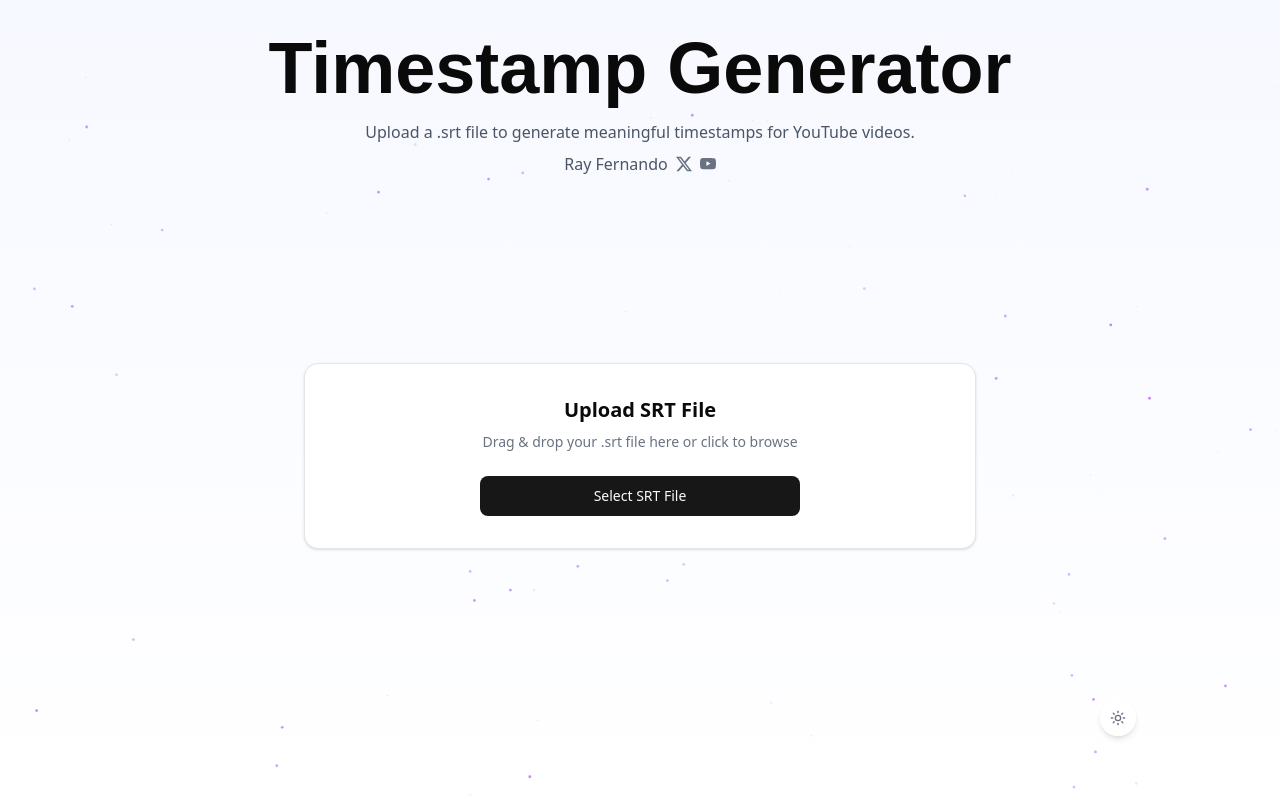
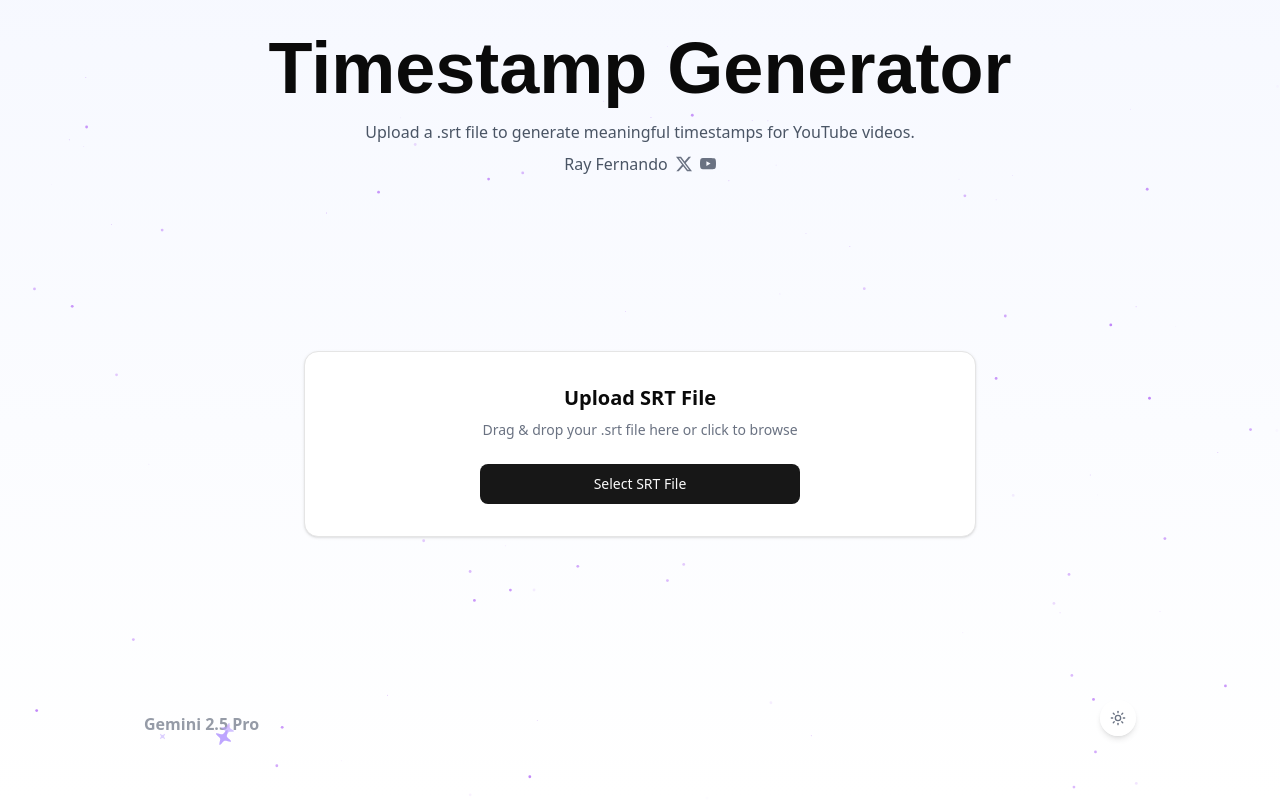
Before and after one commit to bencium/vibestamps, a Next.js app: page / in a window 1280 px wide. Built offline with nearby package versions, Linux system fonts and the light colour scheme; a web font is replaced by a local one.

Commit message:
addes sparkles

```diff
--- a/app/page.tsx
+++ b/app/page.tsx
@@ -8,6 +8,7 @@ import { SrtEntry } from "@/lib/srt-parser";
 import { Button } from "@/components/ui/button";
 import { Particles } from "@/components/magicui/particles";
 import { ThemeToggle } from "@/components/ui/theme-toggle";
+import { SparklesText } from "@/components/magicui/sparkles-text";
 
 const doto = Doto({ weight: "900", subsets: ["latin"] });
 
@@ -222,7 +223,11 @@ export default function Home() {
 
         {/* Footer */}
         <footer className="mt-auto pt-8 pb-8 text-gray-500 dark:text-gray-400 text-sm flex flex-col">
-          <div className="flex items-center justify-end w-full">
+          <div className="flex items-center justify-between w-full">
+            {/* Gemini 2.5 Pro attribution */}
+            <div className="opacity-70 hover:opacity-100 transition-opacity">
+              <SparklesText text="Gemini 2.5 Pro" className="text-base" sparklesCount={5} />
+            </div>
             {/* Theme Toggle Button */}
             <div className="absolute bottom-0 right-4 md:bottom-8 md:right-4">
               <ThemeToggle />
--- /dev/null
+++ b/components/magicui/sparkles-text.tsx
@@ -0,0 +1,150 @@
+"use client";
+
+import { motion } from "motion/react";
+import { CSSProperties, ReactElement, useEffect, useState } from "react";
+
+import { cn } from "@/lib/utils";
+
+interface Sparkle {
+  id: string;
+  x: string;
+  y: string;
+  color: string;
+  delay: number;
+  scale: number;
+  lifespan: number;
+}
+
+const Sparkle: React.FC<Sparkle> = ({ id, x, y, color, delay, scale }) => {
+  return (
+    <motion.svg
+      key={id}
+      className="pointer-events-none absolute z-20"
+      initial={{ opacity: 0, left: x, top: y }}
+      animate={{
+        opacity: [0, 1, 0],
+        scale: [0, scale, 0],
+        rotate: [75, 120, 150],
+      }}
+      transition={{ duration: 1.5, repeat: Infinity, delay }}
+      width="21"
+      height="21"
+      viewBox="0 0 21 21"
+    >
+      <path
+        d="M9.82531 0.843845C10.0553 0.215178 10.9446 0.215178 11.1746 0.843845L11.8618 2.72026C12.4006 4.19229 12.3916 6.39157 13.5 7.5C14.6084 8.60843 16.8077 8.59935 18.2797 9.13822L20.1561 9.82534C20.7858 10.0553 20.7858 10.9447 20.1561 11.1747L18.2797 11.8618C16.8077 12.4007 14.6084 12.3916 13.5 13.5C12.3916 14.6084 12.4006 16.8077 11.8618 18.2798L11.1746 20.1562C10.9446 20.7858 10.0553 20.7858 9.82531 20.1562L9.13819 18.2798C8.59932 16.8077 8.60843 14.6084 7.5 13.5C6.39157 12.3916 4.19225 12.4007 2.72023 11.8618L0.843814 11.1747C0.215148 10.9447 0.215148 10.0553 0.843814 9.82534L2.72023 9.13822C4.19225 8.59935 6.39157 8.60843 7.5 7.5C8.60843 6.39157 8.59932 4.19229 9.13819 2.72026L9.82531 0.843845Z"
+        fill={color}
+      />
+    </motion.svg>
+  );
+};
+
+interface SparklesTextProps {
+  /**
+   * @default <div />
+   * @type ReactElement
+   * @description
+   * The component to be rendered as the text
+   * */
+  as?: ReactElement;
+
+  /**
+   * @default ""
+   * @type string
+   * @description
+   * The className of the text
+   */
+  className?: string;
+
+  /**
+   * @required
+   * @type string
+   * @description
+   * The text to be displayed
+   * */
+  text: string;
+
+  /**
+   * @default 10
+   * @type number
+   * @description
+   * The count of sparkles
+   * */
+  sparklesCount?: number;
+
+  /**
+   * @default "{first: '#9E7AFF', second: '#FE8BBB'}"
+   * @type string
+   * @description
+   * The colors of the sparkles
+   * */
+  colors?: {
+    first: string;
+    second: string;
+  };
+}
+
+export const SparklesText: React.FC<SparklesTextProps> = ({
+  text,
+  colors = { first: "#9E7AFF", second: "#FE8BBB" },
+  className,
+  sparklesCount = 10,
+  ...props
+}) => {
+  const [sparkles, setSparkles] = useState<Sparkle[]>([]);
+
+  useEffect(() => {
+    const generateStar = (): Sparkle => {
+      const starX = `${Math.random() * 100}%`;
+      const starY = `${Math.random() * 100}%`;
+      const color = Math.random() > 0.5 ? colors.first : colors.second;
+      const delay = Math.random() * 2;
+      const scale = Math.random() * 1 + 0.3;
+      const lifespan = Math.random() * 10 + 5;
+      const id = `${starX}-${starY}-${Date.now()}`;
+      return { id, x: starX, y: starY, color, delay, scale, lifespan };
+    };
+
+    const initializeStars = () => {
+      const newSparkles = Array.from({ length: sparklesCount }, generateStar);
+      setSparkles(newSparkles);
+    };
+
+    const updateStars = () => {
+      setSparkles((currentSparkles) =>
+        currentSparkles.map((star) => {
+          if (star.lifespan <= 0) {
+            return generateStar();
+          } else {
+            return { ...star, lifespan: star.lifespan - 0.05 };
+          }
+        })
+      );
+    };
+
+    initializeStars();
+    const interval = setInterval(updateStars, 200);
+
+    return () => clearInterval(interval);
+  }, [colors.first, colors.second, sparklesCount]);
+
+  return (
+    <div
+      className={cn("text-6xl font-bold", className)}
+      {...props}
+      style={
+        {
+          "--sparkles-first-color": `${colors.first}`,
+          "--sparkles-second-color": `${colors.second}`,
+        } as CSSProperties
+      }
+    >
+      <span className="relative inline-block">
+        {sparkles.map((sparkle) => (
+          <Sparkle key={sparkle.id} {...sparkle} />
+        ))}
+        <strong>{text}</strong>
+      </span>
+    </div>
+  );
+};
--- a/package.json
+++ b/package.json
@@ -17,6 +17,7 @@
     "class-variance-authority": "^0.7.1",
     "clsx": "^2.1.1",
     "lucide-react": "^0.484.0",
+    "motion": "^12.6.2",
     "next": "15.2.4",
     "next-themes": "^0.4.6",
     "react": "^19.0.0",
```
Also changed, not shown: 1 other file (tests, documents, lock files or other folders).
